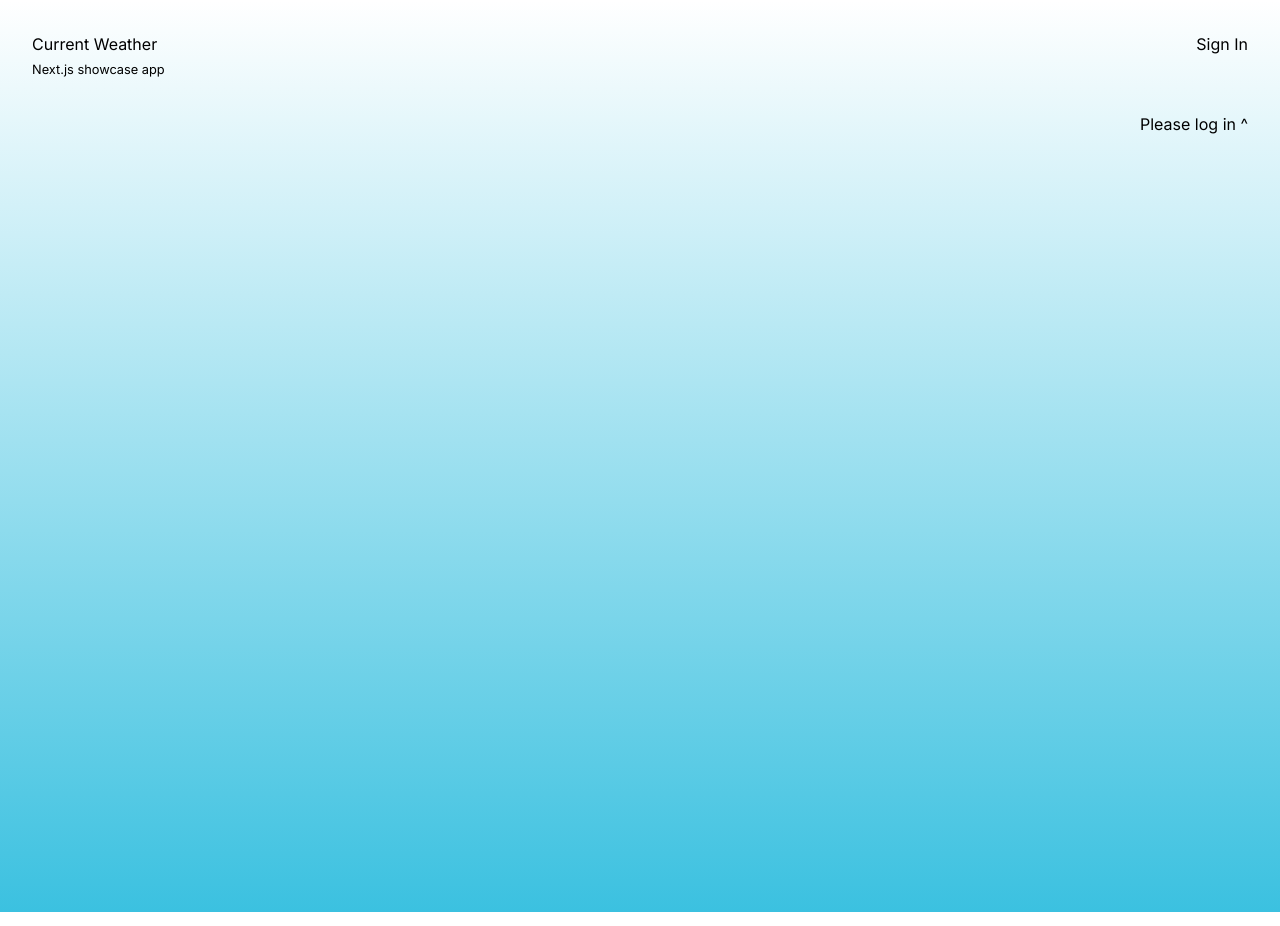
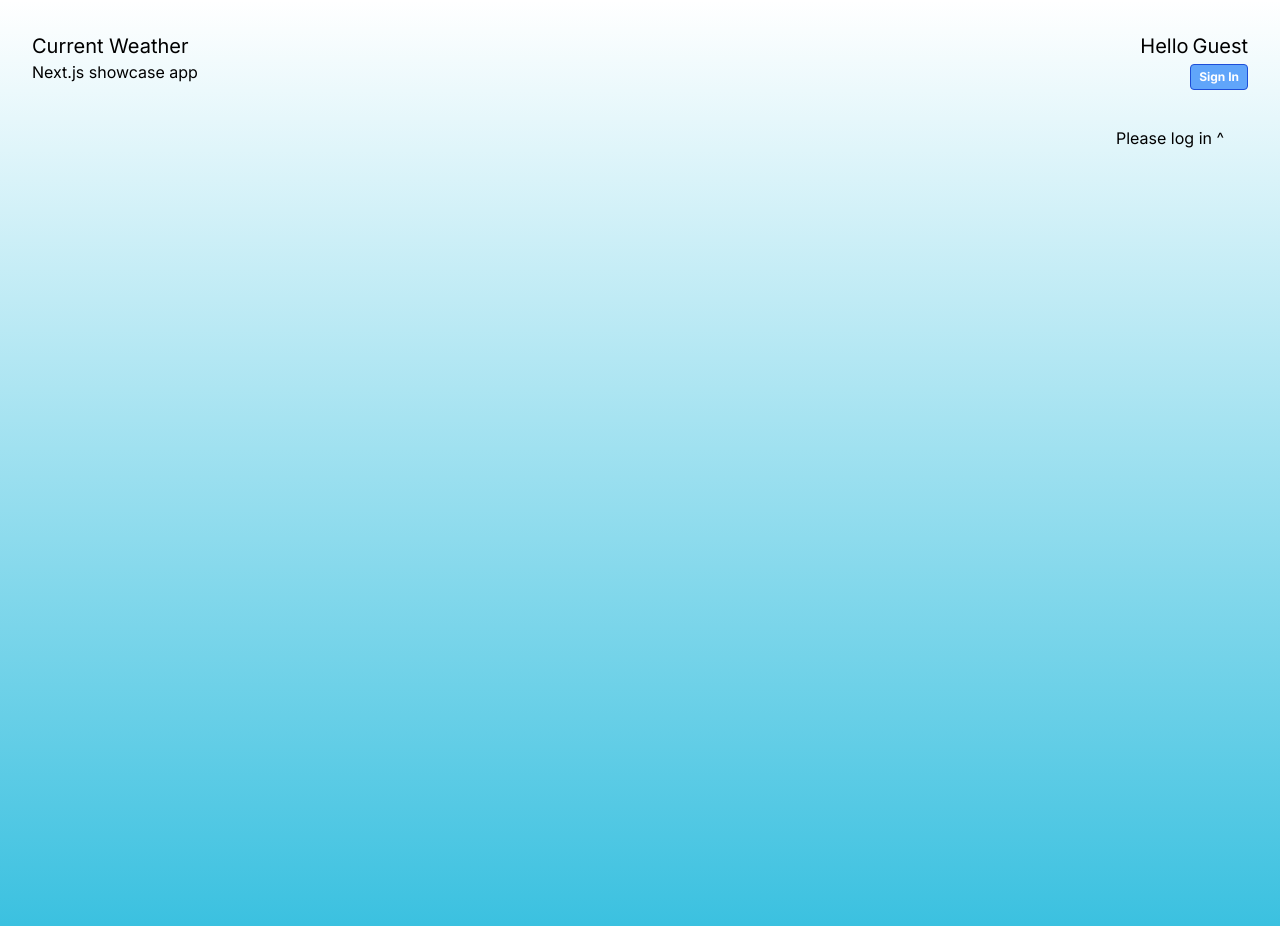
Before and after one commit to kjesien/current-weather, a Next.js app: page / in a window 1280 px wide. Built offline with nearby package versions, Linux system fonts and the light colour scheme; no server answers.

Commit message:
Navigation adjustments and user info addition

```diff
--- a/app/Login.tsx
+++ b/app/Login.tsx
@@ -4,5 +4,15 @@ import SignAction from "@/app/SignAction";
 export default async function Login() {
   const session = await getServerSession();
 
-  return <SignAction session={session} />;
+  return (
+    <div className="flex flex-col items-end">
+      <div className="text-xl flex flex-row flex-wrap justify-end gap-1">
+        <span>Hello</span>
+        <span className="whitespace-nowrap">
+          {session?.user?.name || "Guest"}
+        </span>
+      </div>
+      <SignAction session={session} />
+    </div>
+  );
 }
--- a/app/Navigation.tsx
+++ b/app/Navigation.tsx
@@ -4,8 +4,8 @@ export default function Navigation() {
   return (
     <nav className="flex justify-between p-8">
       <div>
-        <h1>Current Weather</h1>
-        <small>Next.js showcase app</small>
+        <div className="text-xl">Current Weather</div>
+        <div>Next.js showcase app</div>
       </div>
       <div>
         <Login />
--- a/app/NotLoggedIn.tsx
+++ b/app/NotLoggedIn.tsx
@@ -1,6 +1,6 @@
 export default function NotLoggedIn() {
   return (
-    <main className="flex min-h-screen flex-col items-end justify-start pr-8">
+    <main className="flex min-h-screen flex-col items-end justify-start pr-14">
       <h2>Please log in ^</h2>
     </main>
   );
--- a/app/globals.css
+++ b/app/globals.css
@@ -19,3 +19,7 @@ body {
 
     @apply min-h-screen
 }
+
+.btn-primary {
+    @apply text-xs bg-blue-400 hover:bg-blue-500 text-white font-bold border border-blue-700 rounded py-1 px-2 my-1
+}
```
